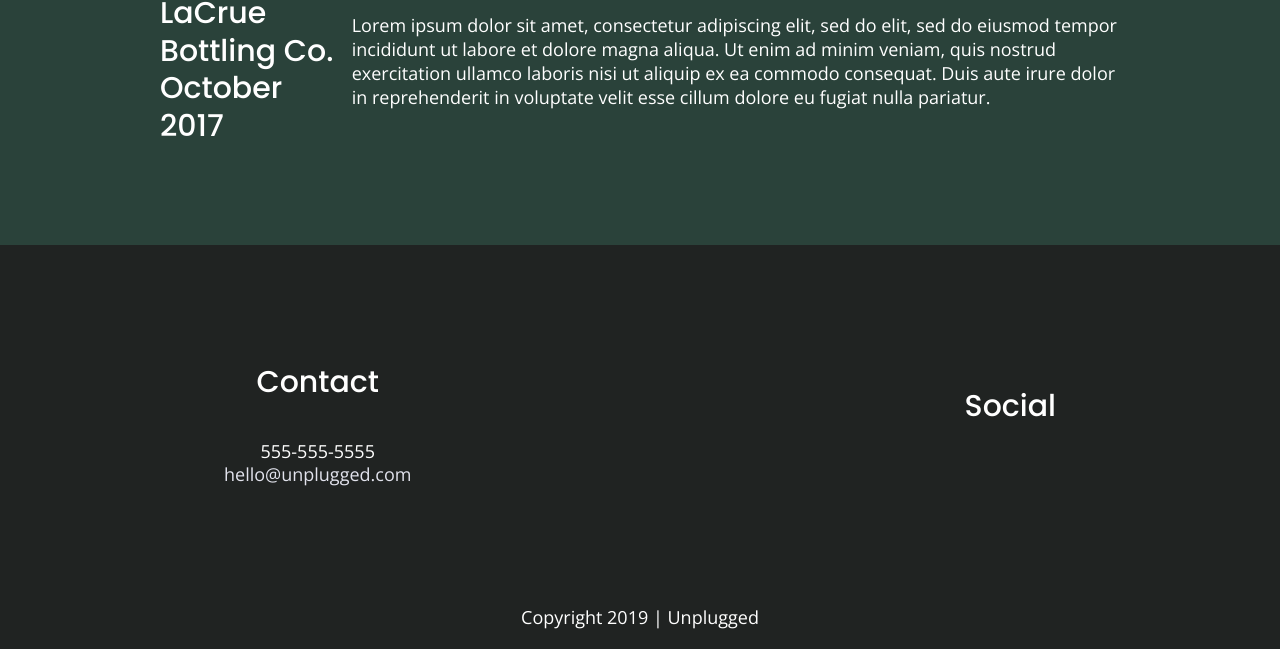
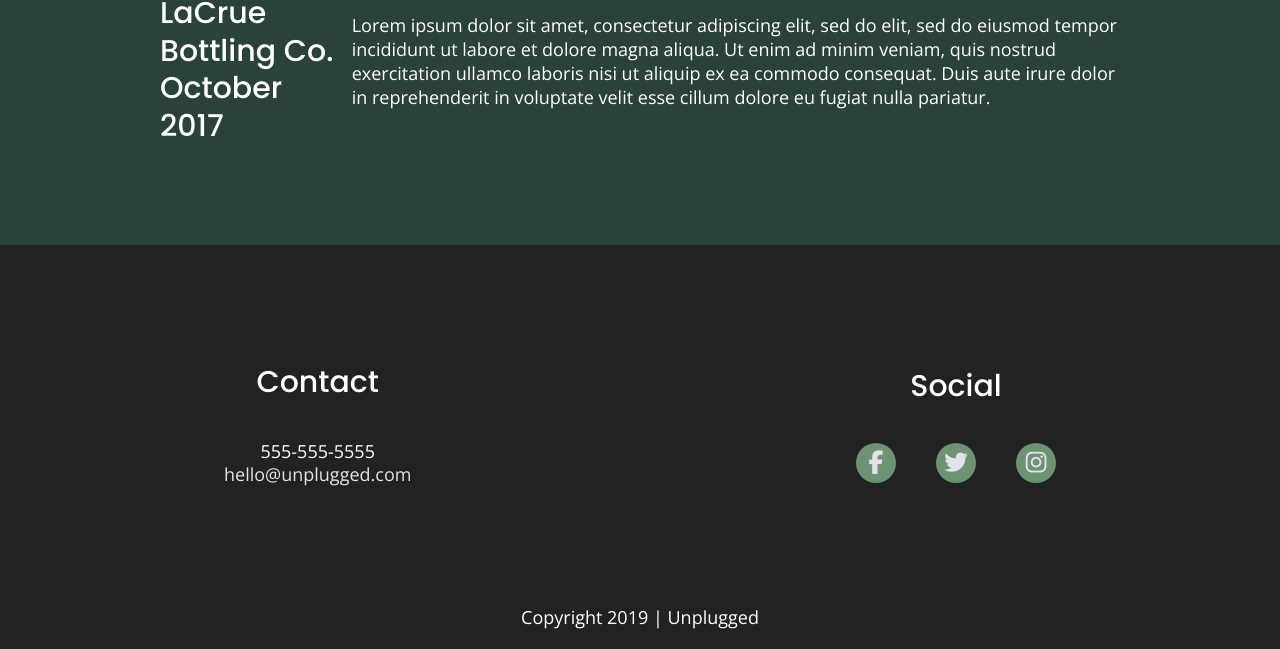
Before and after one commit to oliverijoe/unplugged-retreat-project, a website built with Parcel: page index.html in a window 1280 px wide. Shown: the part 2855-3504 px from the top of the page. Built offline with nearby package versions, Linux system fonts and the light colour scheme.

Commit message:
Added social media icons to all pages

```diff
--- a/css/main.css
+++ b/css/main.css
@@ -243,10 +243,18 @@ textarea {
      align-items: center;
    }
 
+   footer .social-icons p i {
+     font-size: 1.3125em;
+   }
+
    footer .social p {
      display: flex;
      justify-content: center;
      align-items: center;
+     background-color: #6d9274;
+     border-radius: 50%;
+     width: 40px;
+     height: 40px;
    }
 
    footer .copyright {
@@ -655,6 +663,11 @@ footer p {
   line-height: 1.285;
 }
 
+footer .social-icons {
+  width: 12.5em;
+  justify-content: space-between;
+}
+
 footer .copyright {
   width: 100%;
 }
--- a/index.html
+++ b/index.html
@@ -138,13 +138,13 @@
           <h4>Social</h2>
           <div class="social-icons">
             <p>
-              <a href="https://www.facebook.com/Skillcrush/" target="_blank"></a>
+              <a href="https://www.facebook.com/Skillcrush/" target="_blank"><i class="fab fa-facebook-f"></i></a>
             </p>
             <p>
-              <a href="https://twitter.com/Skillcrush" target="_blank"></a>
+              <a href="https://twitter.com/Skillcrush" target="_blank"><i class="fab fa-twitter"></i></a>
             </p>
             <p>
-              <a href="https://www.instagram.com/skillcrush/" target="_blank"></a>
+              <a href="https://www.instagram.com/skillcrush/" target="_blank"><i class="fab fa-instagram"></i></a>
             </p>
           </div>
         </div>
```
Also changed, not shown: about/index.html (+3 -3 lines), faq/index.html (+3 -3 lines).
